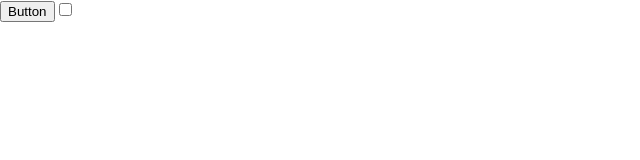
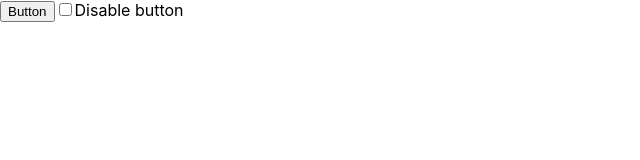
Before and after one commit to taesung1993/tdd-react, a React (Create React App) app: page / in a window 1280 px wide. Shown: the top 160 px of the page, without its empty margins (0-640 px from the left). Built offline with nearby package versions, Linux system fonts and the light colour scheme.

Commit message:
Add label to checkbox

```diff
--- a/src/App.tsx
+++ b/src/App.tsx
@@ -5,12 +5,18 @@ function App() {
 
   return (
     <div className="App">
-      <button disabled={checked}>Button</button>
+      <button disabled={checked}>
+        Button
+      </button>
       <input
         type="checkbox"
+        id="disable-button-checkbox"
         defaultChecked={checked}
         onChange={(e) => setChecked(e.target.checked)}
       />
+      <label htmlFor="disable-button-checkbox">
+        Disable button
+      </label>
     </div>
   );
 }
```
Also changed, not shown: 1 other file (tests, documents, lock files or other folders).
